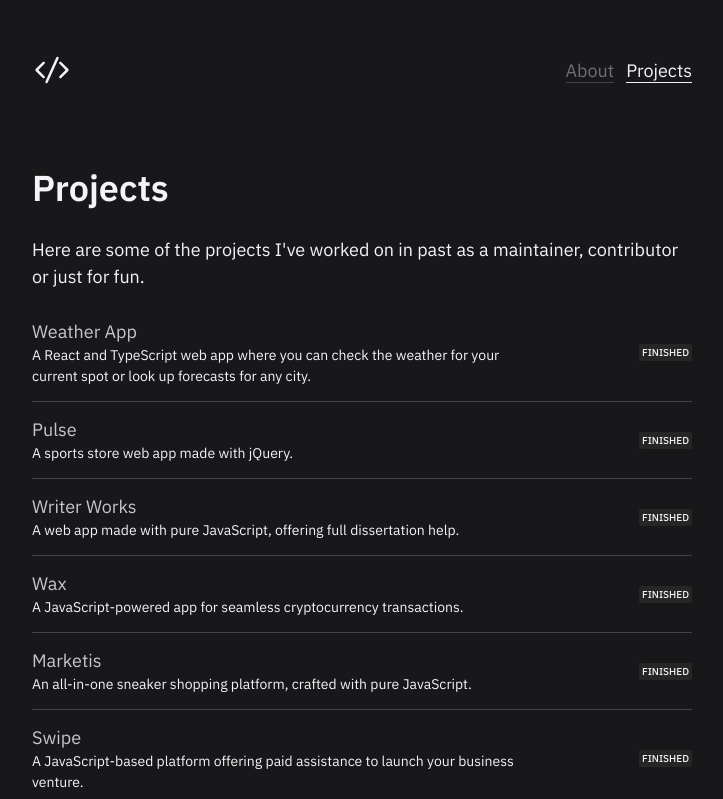
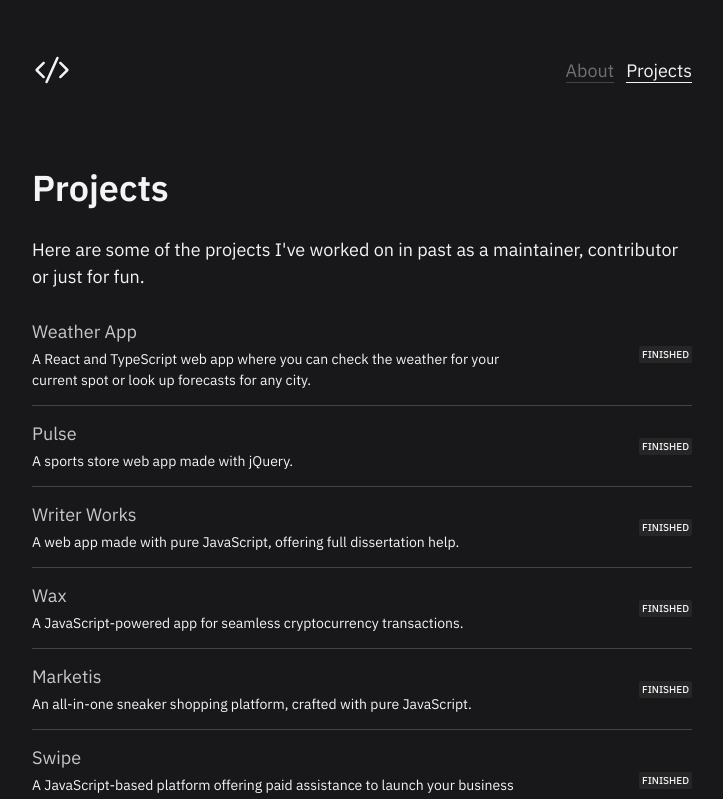
Before and after one commit to lorenzo-ap/portfolio, a React (Vite) app: page /projects in a window 1280 px wide. Shown: the top 799 px of the page, without its empty margins (278-1001 px from the left). Built offline with nearby package versions, Linux system fonts and the light colour scheme.

Commit message:
small UI improvements

```diff
--- a/src/components/Project.tsx
+++ b/src/components/Project.tsx
@@ -14,7 +14,7 @@ const Project = ({ index, title, description, link, label }: Props) => {
             className={`flex justify-between items-center pt-[14px] ${
                 index !== 0 ? 'border-t border-faded-line' : ''
             }`}>
-            <div className="max-w-lg">
+            <div className="max-w-lg me-5">
                 <Link
                     className="text-subfaded-text hover:text-text text-[18px] transition-colors duration-150"
                     to={link}
@@ -22,7 +22,7 @@ const Project = ({ index, title, description, link, label }: Props) => {
                     {title}
                 </Link>
 
-                {description && <p className="text-text text-[14px]">{description}</p>}
+                {description && <p className="mt-1 text-text text-[14px]">{description}</p>}
             </div>
 
             <div className="py-[1px] px-[3px] rounded-sm text-[10px] uppercase text-text bg-faded-bg font-medium">
--- a/src/pages/Home.tsx
+++ b/src/pages/Home.tsx
@@ -8,7 +8,7 @@ export default function Home() {
 
     return (
         <motion.div initial={{ opacity: 0 }} animate={{ opacity: 1 }} exit={{ opacity: 0 }}>
-            <section className="flex flex-col justify-center md:h-[605px] mb-24 md:mb-0 px-5">
+            <section className="flex flex-col justify-center sm:h-[605px] px-5 pt-8 sm:pt-0 mb-24 sm:mb-0">
                 <div className="text-4xl text-faded-text mb-7 font-semibold">
                     <span className="text-text">Hello, I am </span>
                     <Link className="link" to="about">
```
